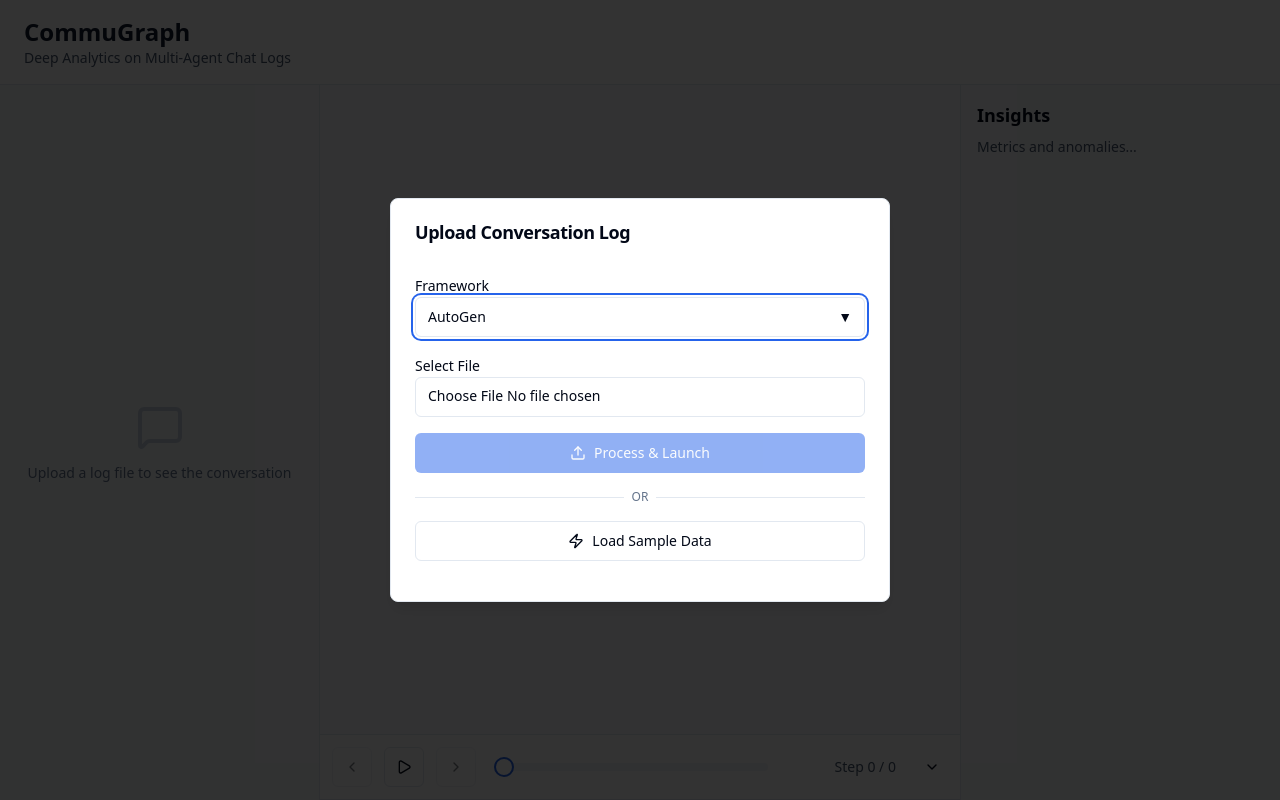
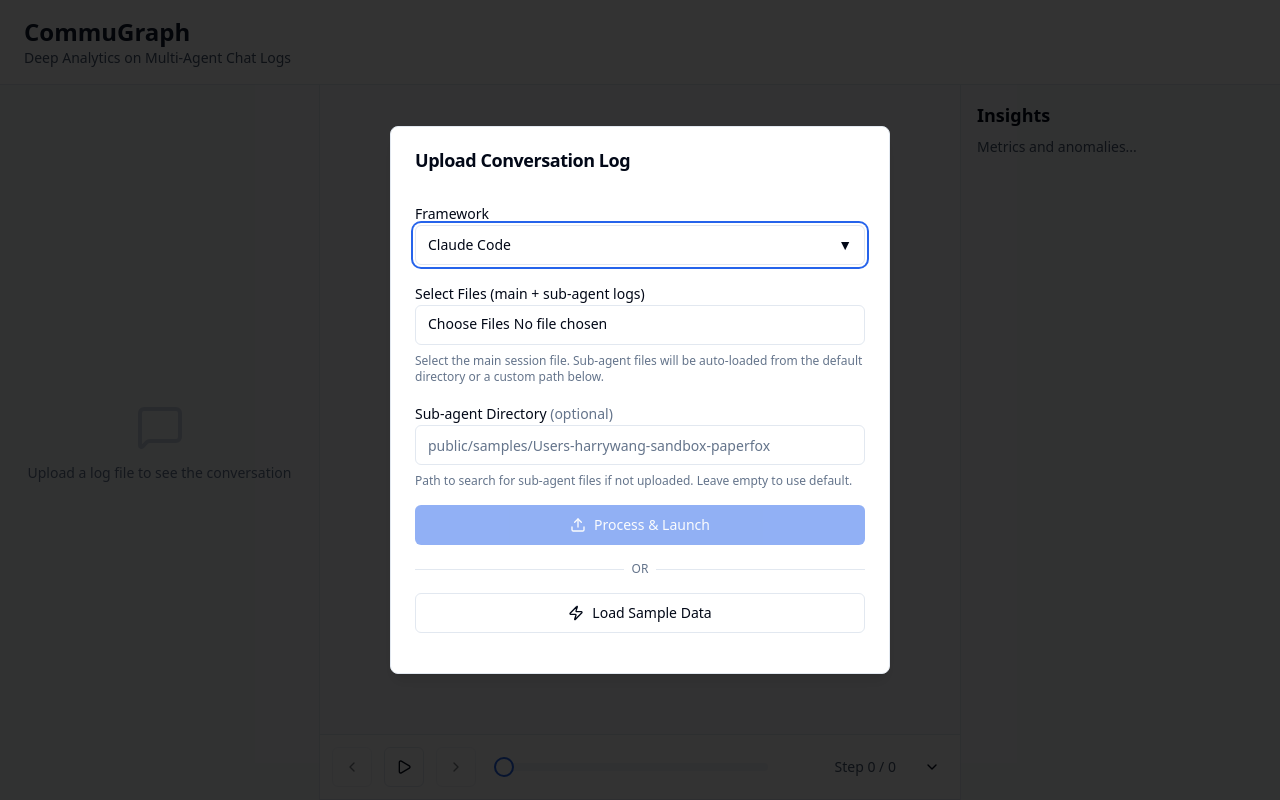
Before and after one commit to CH-chuan/CommuGraph, a Next.js app: page / in a window 1280 px wide. Built offline with nearby package versions, Linux system fonts and the light colour scheme.

Commit message:
flight page default to claude code

```diff
--- a/src/components/upload/PreFlightModal.tsx
+++ b/src/components/upload/PreFlightModal.tsx
@@ -35,7 +35,7 @@
 
 export function PreFlightModal({ open, onClose }: PreFlightModalProps) {
   const [files, setFiles] = useState<File[]>([]);
-  const [framework, setFramework] = useState('autogen');
+  const [framework, setFramework] = useState('claudecode');
   const [subAgentDir, setSubAgentDir] = useState('');
   const { setGraphId, setTotalSteps, setMainAgentStepCount, setFramework: setAppFramework } = useAppContext();
   const uploadMutation = useUpload();
```
Also changed, not shown: 1 other file (tests, documents, lock files or other folders).
